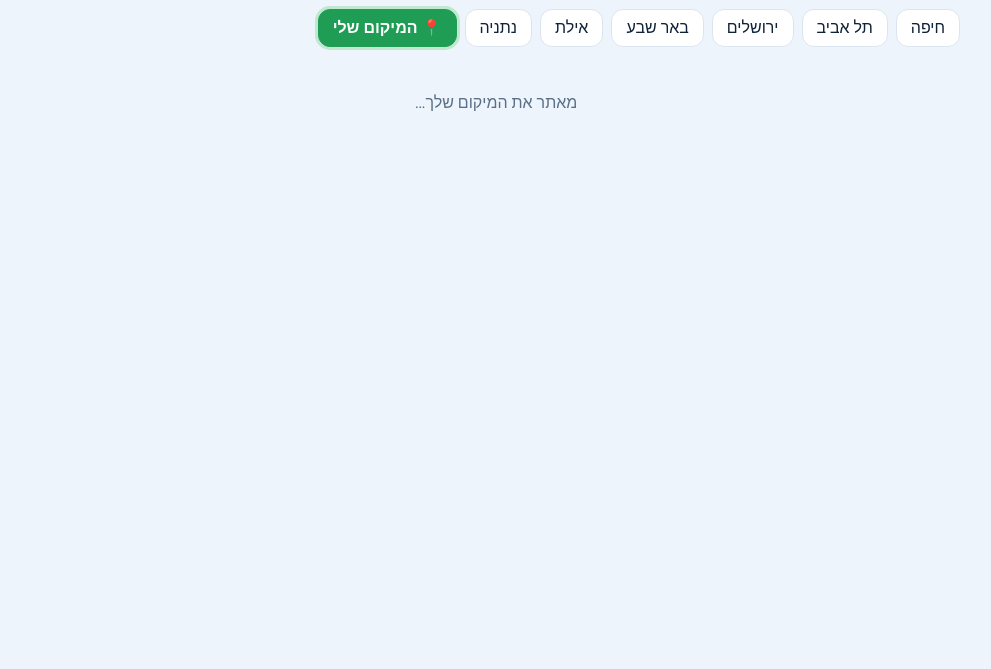
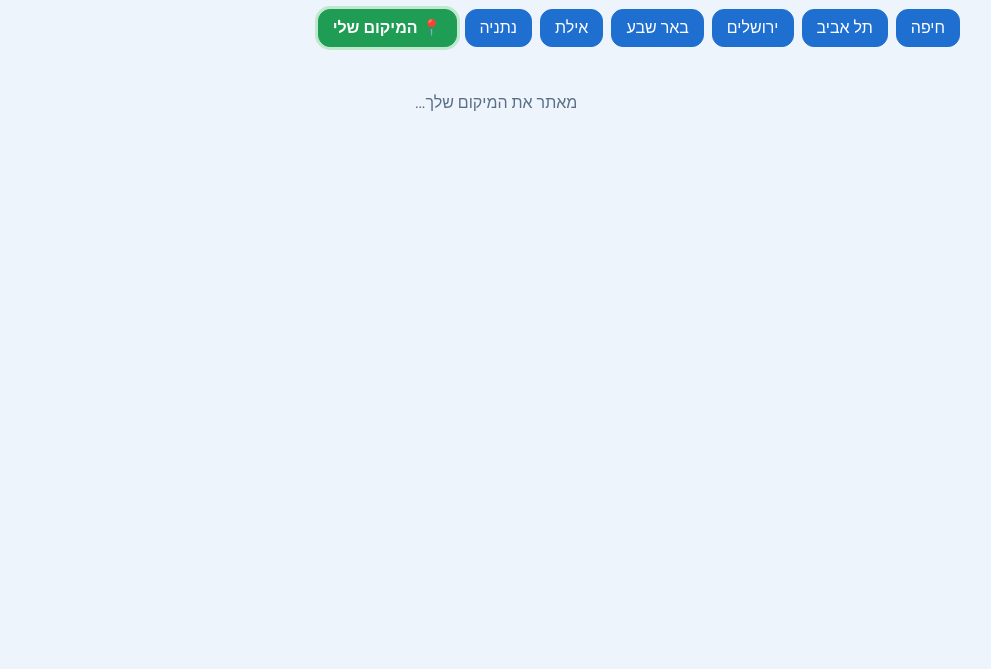
Before and after one commit to Maor876/weather, a plain HTML site: page index.html in a window 1280 px wide. Shown: the part 131-800 px from the top of the page, without its empty margins (144-1135 px from the left). Drawn offline with Linux system fonts and the light colour scheme.

Commit message:
Add files via upload

```diff
--- a/index.html
+++ b/index.html
@@ -26,11 +26,11 @@ input:focus{outline:none;border-color:var(--sky)}
 button{font:inherit;font-weight:700;min-height:48px;padding:0 22px;border-radius:12px;border:0;background:var(--sky);color:#fff;cursor:pointer}
 button:focus-visible{outline:3px solid var(--sun);outline-offset:2px}
 .chips{display:flex;gap:8px;flex-wrap:wrap;margin:12px 0 24px}
-.chips button{background:var(--card);color:var(--ink);border:1px solid var(--line);font-weight:500;min-height:38px;padding:0 14px}
+.chips button{background:var(--sky);color:#fff;border:1px solid var(--sky);font-weight:500;min-height:38px;padding:0 14px}
 .chips button.active{background:var(--sky);color:#fff;border-color:var(--sky);box-shadow:0 0 0 3px color-mix(in srgb,var(--sky) 45%,transparent)}
 /* כחול כהה בריחוף עכבר, וכהה עוד יותר ברגע הלחיצה */
 .chips button{transition:background .15s,color .15s,border-color .15s}
-@media (hover:hover){.chips button:not(.here):hover{background:var(--sky);color:#fff;border-color:var(--sky);box-shadow:0 0 0 3px color-mix(in srgb,var(--sky) 45%,transparent)}}
+@media (hover:hover){.chips button:not(.here):hover{background:#1a5fb4;border-color:#1a5fb4}}
 .chips button:not(.here):active{background:#174f99;color:#fff;border-color:#174f99}
 @media (hover:hover){.chips button.here:hover{background:#178a49;border-color:#178a49}}
 .chips button.here:active{background:#14783f;border-color:#14783f}
```
